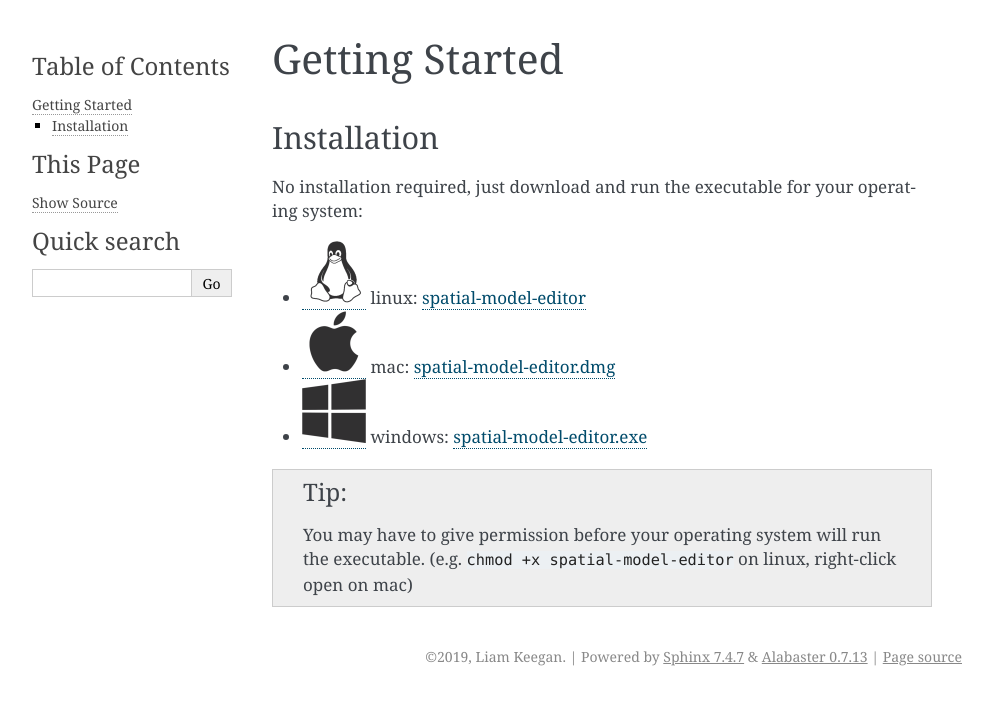
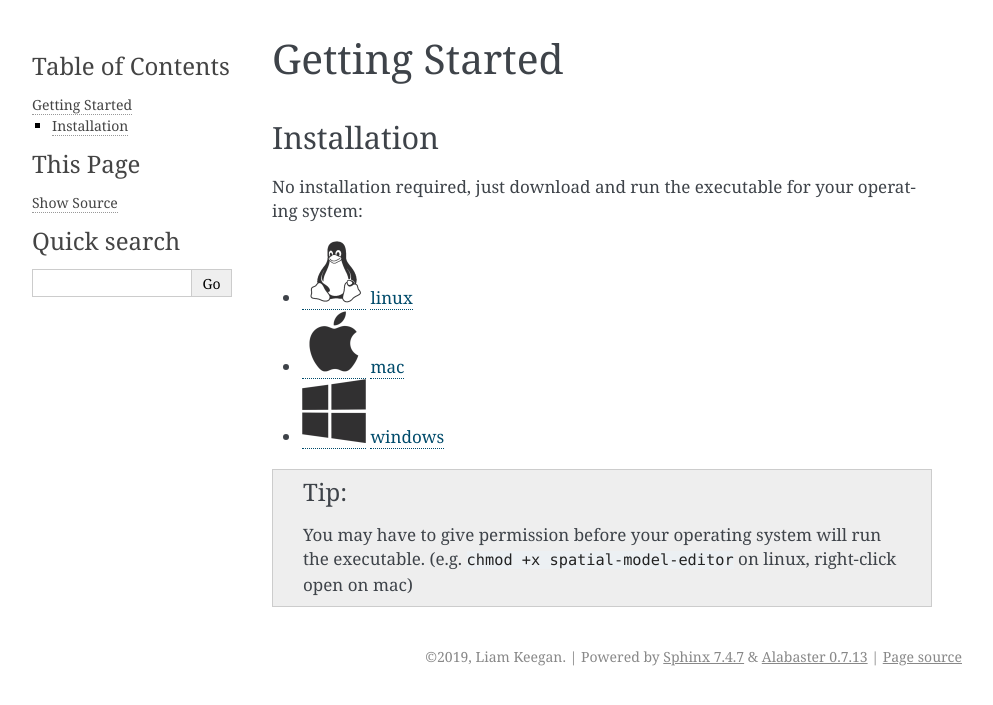
Before and after one commit to spatial-model-editor/spatial-model-editor, a Sphinx documentation site: the page built from docs/get-started.rst, in a window 1280 px wide. Shown: the top 705 px of the page, without its empty margins (148-1141 px from the left). Built offline with Sphinx 7.4.7, drawn with Linux system fonts in a browser that asks for light colours.

Commit message:
Update get-started.rst

```diff
--- a/docs/get-started.rst
+++ b/docs/get-started.rst
@@ -6,9 +6,9 @@ Installation
 
 No installation required, just download and run the executable for your operating system:
 
-*  |icon-linux|_ linux: `spatial-model-editor <https://github.com/lkeegan/spatial-model-editor/releases/latest/download/spatial-model-editor>`_
-*  |icon-osx|_ mac: `spatial-model-editor.dmg <https://github.com/lkeegan/spatial-model-editor/releases/latest/download/spatial-model-editor.dmg>`_
-* |icon-windows|_ windows: `spatial-model-editor.exe <https://github.com/lkeegan/spatial-model-editor/releases/latest/download/spatial-model-editor.exe>`_
+*  |icon-linux|_ `linux <https://github.com/lkeegan/spatial-model-editor/releases/latest/download/spatial-model-editor>`_
+*  |icon-osx|_ `mac <https://github.com/lkeegan/spatial-model-editor/releases/latest/download/spatial-model-editor.dmg>`_
+* |icon-windows|_ `windows <https://github.com/lkeegan/spatial-model-editor/releases/latest/download/spatial-model-editor.exe>`_
 
 .. tip::
    You may have to give permission before your operating system will run the executable. (e.g. ``chmod +x spatial-model-editor`` on linux, right-click open on mac)
```
